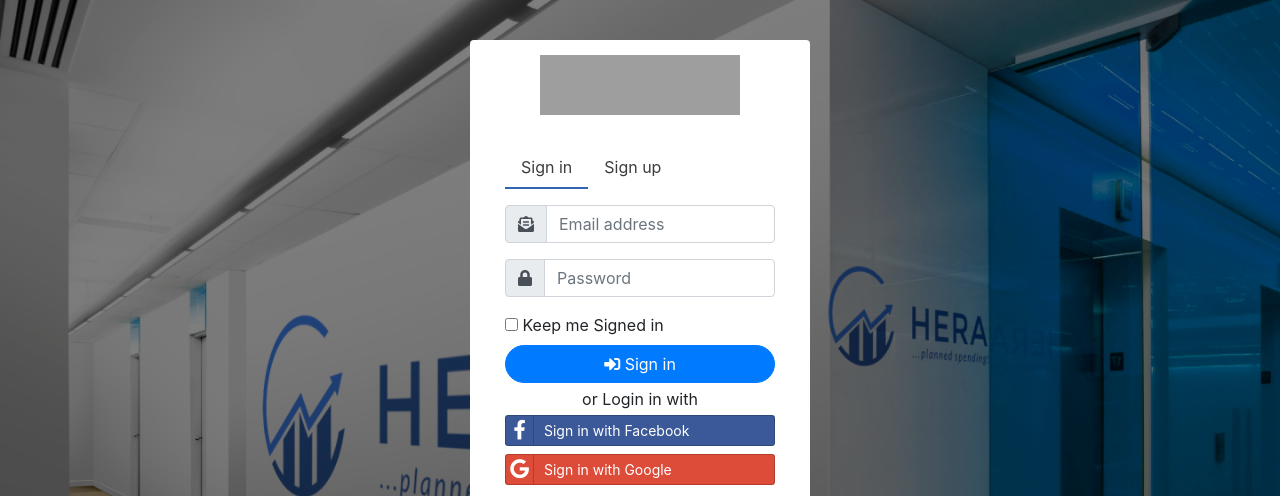
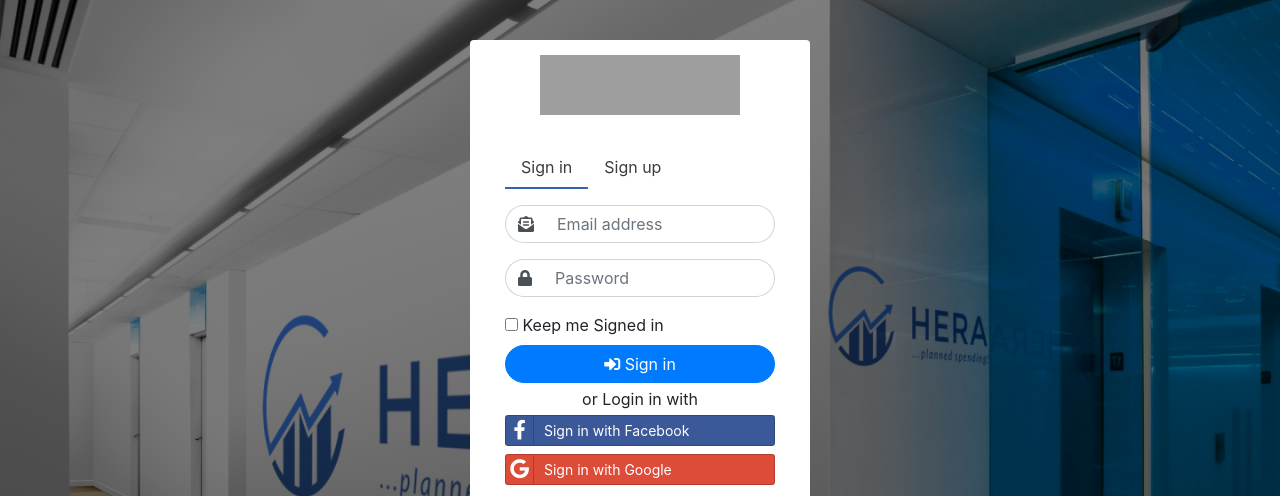
Before and after one commit to isongjosiah/Team-Hera-Budget-App, a PHP site: page /signin.html in a window 1280 px wide, after a click on "Sign in". Shown: the top 496 px of the page. Run offline with PHP 8.4, Linux system fonts and the light colour scheme; some libraries are stand-ins or nearby versions; grey boxes are pictures that could not be loaded.

Commit message:
progress

```diff
--- a/css/style.css
+++ b/css/style.css
@@ -47,6 +47,7 @@ body.sign-page::after {
 
 .signin-card .nav .nav-link:hover {
   background-color: #f3f3f3 !important;
+  color: rgba(60, 60, 60, 0.8);
 }
 
 .signin-card .nav .nav-link.active {
@@ -54,3 +55,14 @@ body.sign-page::after {
 }
 
 /*-----------Form design ---------*/
+
+
+
+.form-signin .input-group .input-group-prepend span{
+  border-top-left-radius: 50rem !important;
+  border-bottom-left-radius: 50rem !important;
+}
+.form-signin .input-group .form-control{
+  border-top-right-radius: 50rem !important;
+  border-bottom-right-radius: 50rem !important;
+}
--- a/signin.html
+++ b/signin.html
@@ -39,15 +39,15 @@
 						  	<form class="form-signin">
 						  		<div class="input-group mb-3">
 								  	<div class="input-group-prepend">
-								    	<span class="input-group-text" id="basic-addon1"><i class="fas fa-envelope-open-text"></i></span>
+								    	<span class="input-group-text bg-white border-right-0 rounded-left" id="basic-addon1"><i class="fas fa-envelope-open-text"></i></span>
 								  	</div>
-								  	<input type="email" id="inputEmail" class="form-control" placeholder="Email address" aria-label="Email address" aria-describedby="basic-addon1">
+								  	<input type="email" id="inputEmail" class="form-control border-left-0" placeholder="Email address" aria-label="Email address" aria-describedby="basic-addon1" required>
 								</div>
 								<div class="input-group mb-3">
 								  	<div class="input-group-prepend">
-								    	<span class="input-group-text" id="basic-addon2"><i class="fas fa-lock"></i></span>
+								    	<span class="input-group-text bg-white border-right-0" id="basic-addon2"><i class="fas fa-lock"></i></span>
 								  	</div>
-								  	<input type="password" id="inputPassword" class="form-control" placeholder="Password" aria-label="Password" aria-describedby="basic-addon2" required>
+								  	<input type="password" id="inputPassword" class="form-control border-left-0" placeholder="Password" aria-label="Password" aria-describedby="basic-addon2" required>
 								</div>
 								<div class="checkbox">
 									<label>
@@ -81,15 +81,15 @@
 							      <input type="text" class="form-control rounded-pill" id="regFirstName" placeholder="First Name" required>
 							    </div>
 							    <div class="form-group col-md-6">
-							      <input type="text" class="form-control rounded-pill" id="regLastName" placeholder="Last Name" required readonly>
+							      <input type="text" class="form-control rounded-pill" id="regLastName" placeholder="Last Name" required>
 							    </div>
 							</div>
 
 							<div class="form-group">
-							    <input type="text" class="form-control rounded-pill" id="regUserName" placeholder="User Name">
+							    <input type="text" class="form-control rounded-pill" id="regUserName" placeholder="User Name" required readonly>
 							</div>
 							<div class="form-group">
-							    <input type="tel" class="form-control rounded-pill" id="regPhone" placeholder="Phone Number">
+							    <input type="tel" class="form-control rounded-pill" id="regPhone" placeholder="Phone Number" required>
 							</div>
 							<div class="form-group">
 							    <input type="email" class="form-control rounded-pill" id="regEmail" placeholder="Email address" required>
```
